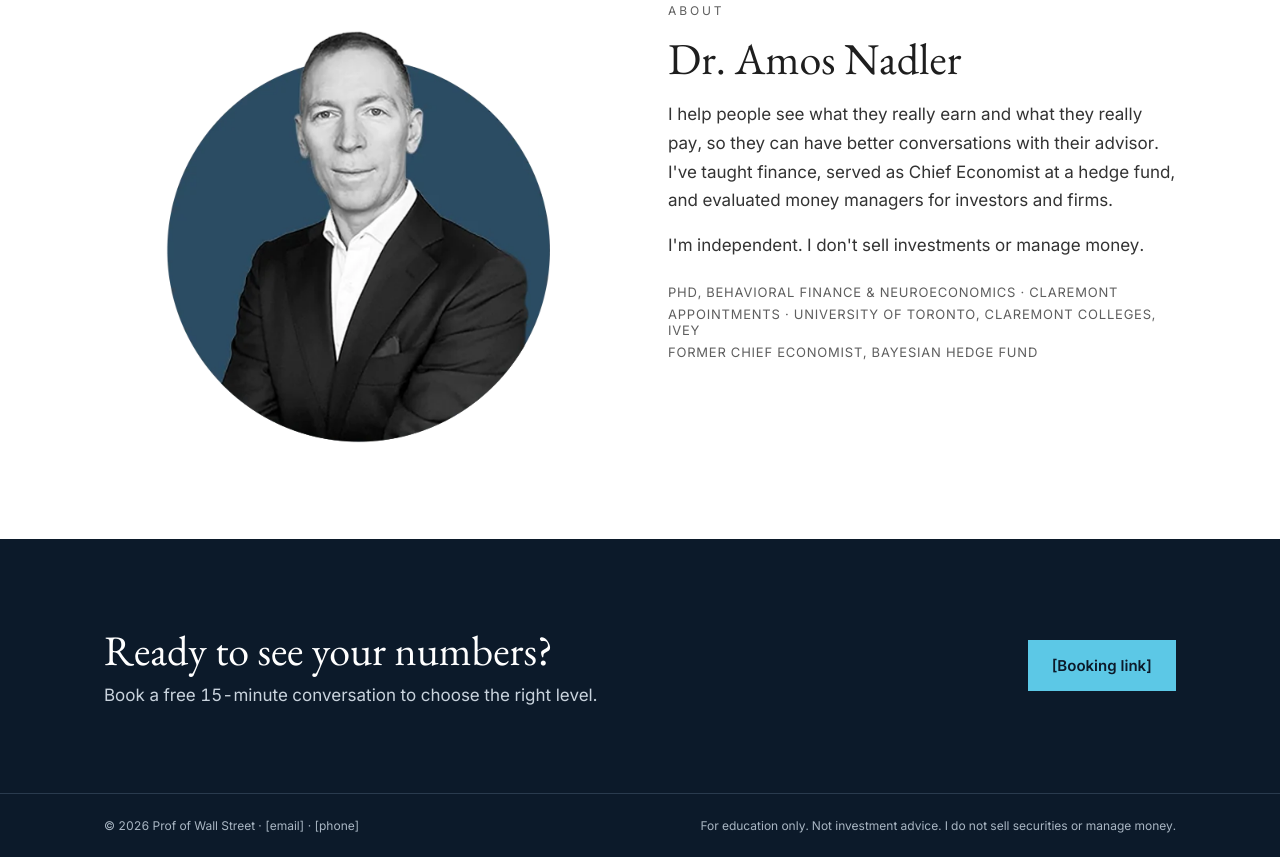
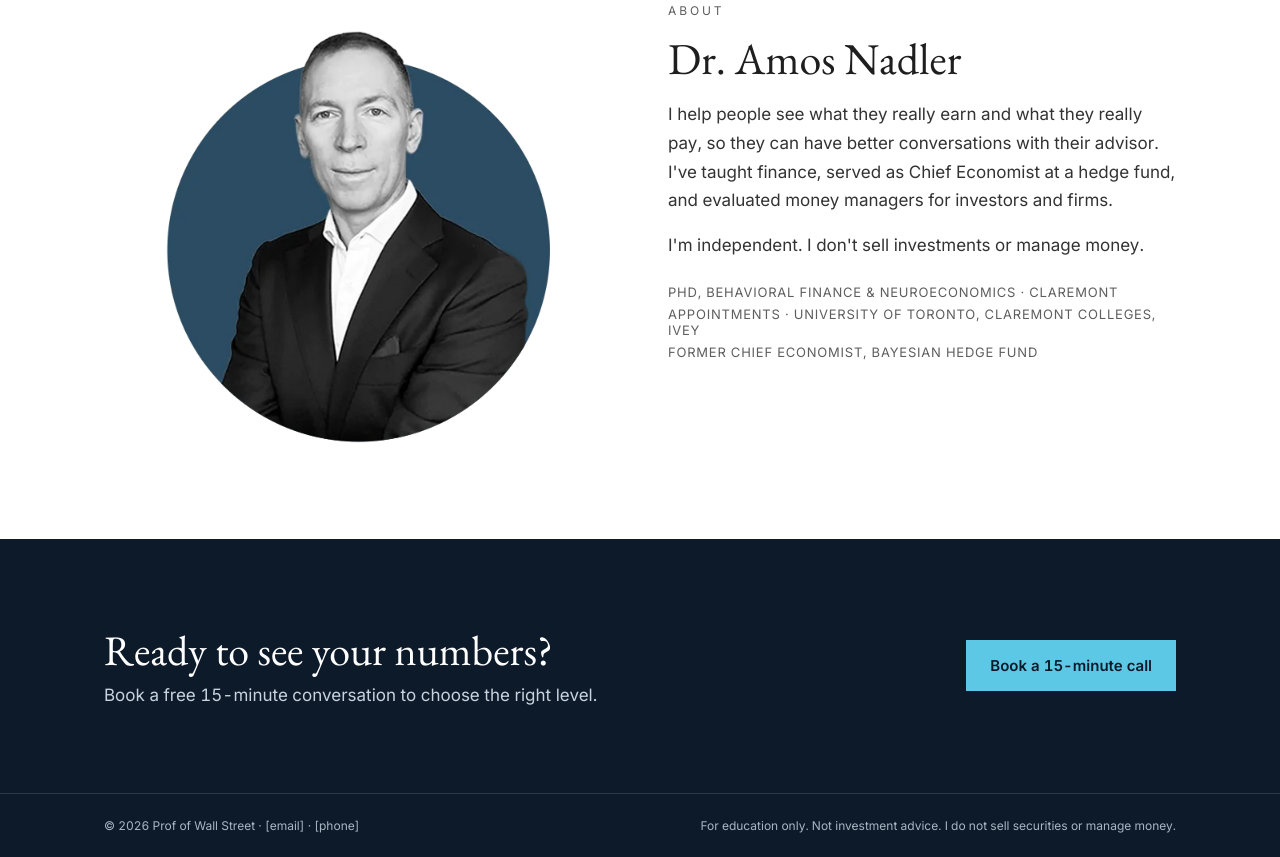
Before and after one commit to CognizantlyInc/advisor-fee-calculator, a website: page index.html in a window 1280 px wide. Shown: the part 4622-5479 px from the top of the page. Drawn offline with nearby package versions, Linux system fonts and the light colour scheme.

Commit message:
Link booking buttons to Calendly
Co-Authored-By: Claude Opus 5.5 <noreply@anthropic.com>
Claude-Session: https://claude.ai/code/session_015N1EEqNfnq95moL9PwrMrH

```diff
--- a/index.html
+++ b/index.html
@@ -137,7 +137,7 @@ section{scroll-margin-top:16px}
       <a href="#sample">Sample report</a>
       <a href="#calculator">Fee calculator</a>
       <a href="#fees">Services &amp; fees</a>
-      <a class="btn btn-aqua" href="#book">Book a call</a>
+      <a class="btn btn-aqua" href="https://calendly.com/profofwallstreet/15min" target="_blank" rel="noopener">Book a call</a>
     </div>
   </nav>
   <div id="top" class="wrap hero-body">
@@ -145,7 +145,7 @@ section{scroll-margin-top:16px}
     <h1 class="serif">Is your advisor worth the fee?</h1>
     <p class="lede">An independent review of how your portfolio has been managed. What you really earned, what you really pay, and the questions to ask at your next meeting.</p>
     <div class="ctas">
-      <a class="btn btn-aqua" href="#book">Book a 15-minute call</a>
+      <a class="btn btn-aqua" href="https://calendly.com/profofwallstreet/15min" target="_blank" rel="noopener">Book a 15-minute call</a>
       <a class="btn btn-ghost" href="#calculator">Try the free fee calculator</a>
     </div>
   </div>
@@ -307,7 +307,7 @@ section{scroll-margin-top:16px}
       <h2 class="serif" style="font-size:42px">Ready to see your numbers?</h2>
       <p>Book a free 15-minute conversation to choose the right level.</p>
     </div>
-    <a class="btn btn-aqua" href="#book">[Booking link]</a>
+    <a class="btn btn-aqua" href="https://calendly.com/profofwallstreet/15min" target="_blank" rel="noopener">Book a 15-minute call</a>
   </div>
   <div class="legal">
     <div class="wrap">
```
